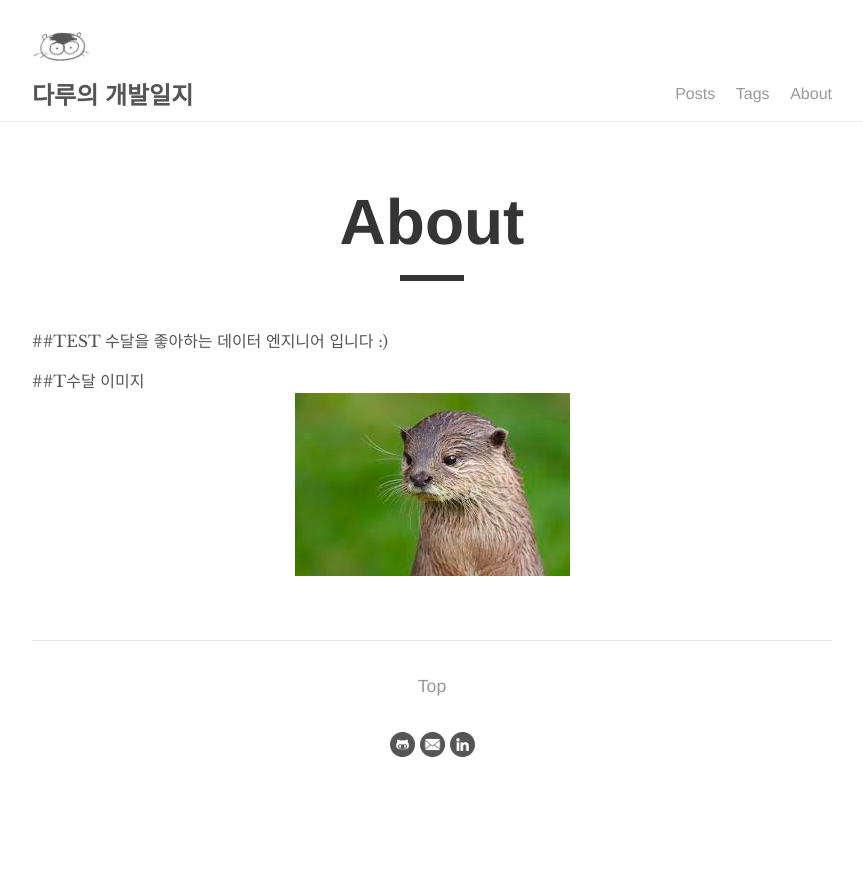
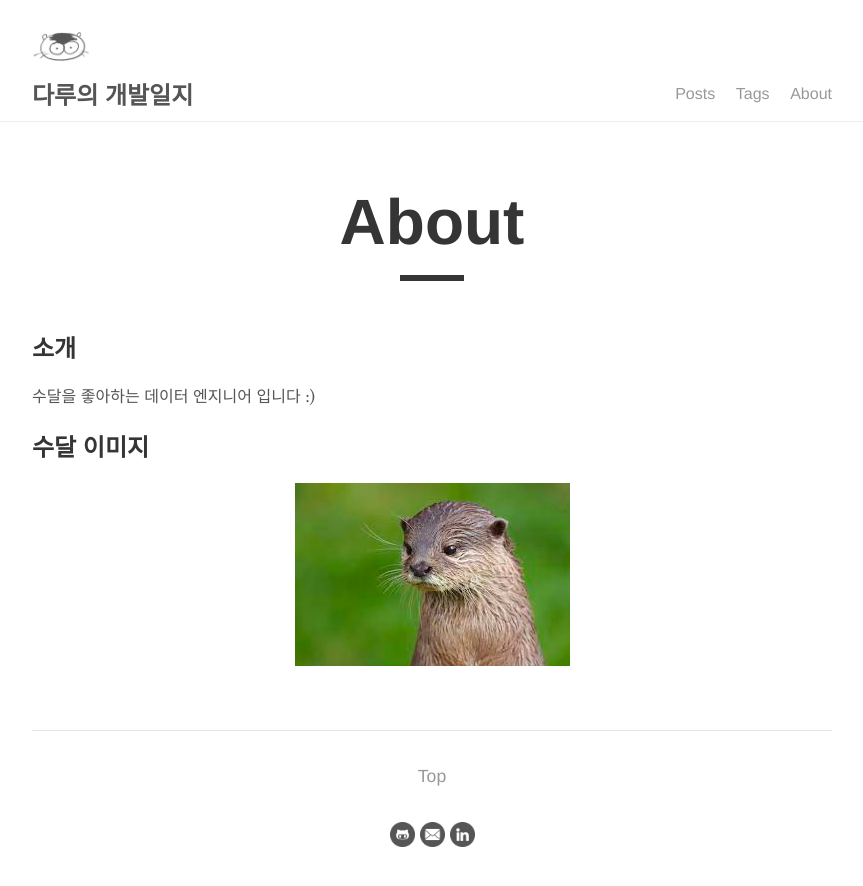
Before and after one commit to daru1027/daru1027.github.io, a Jekyll site: the page built from _pages/about.md, in a window 1280 px wide. Shown: the top 886 px of the page, without its empty margins (208-1071 px from the left). Built offline with Jekyll 4.4.1, drawn with Linux system fonts in a browser that asks for light colours.

Commit message:
FIX: about 수정

```diff
--- a/_pages/about.md
+++ b/_pages/about.md
@@ -4,8 +4,8 @@ title: "About"
 permalink: /about/
 ---
 
-##TEST
+## 소개
 수달을 좋아하는 데이터 엔지니어 입니다 :)
 
-##T수달 이미지
+## 수달 이미지
 ![sudal 1](../images/수달1.png)
```
